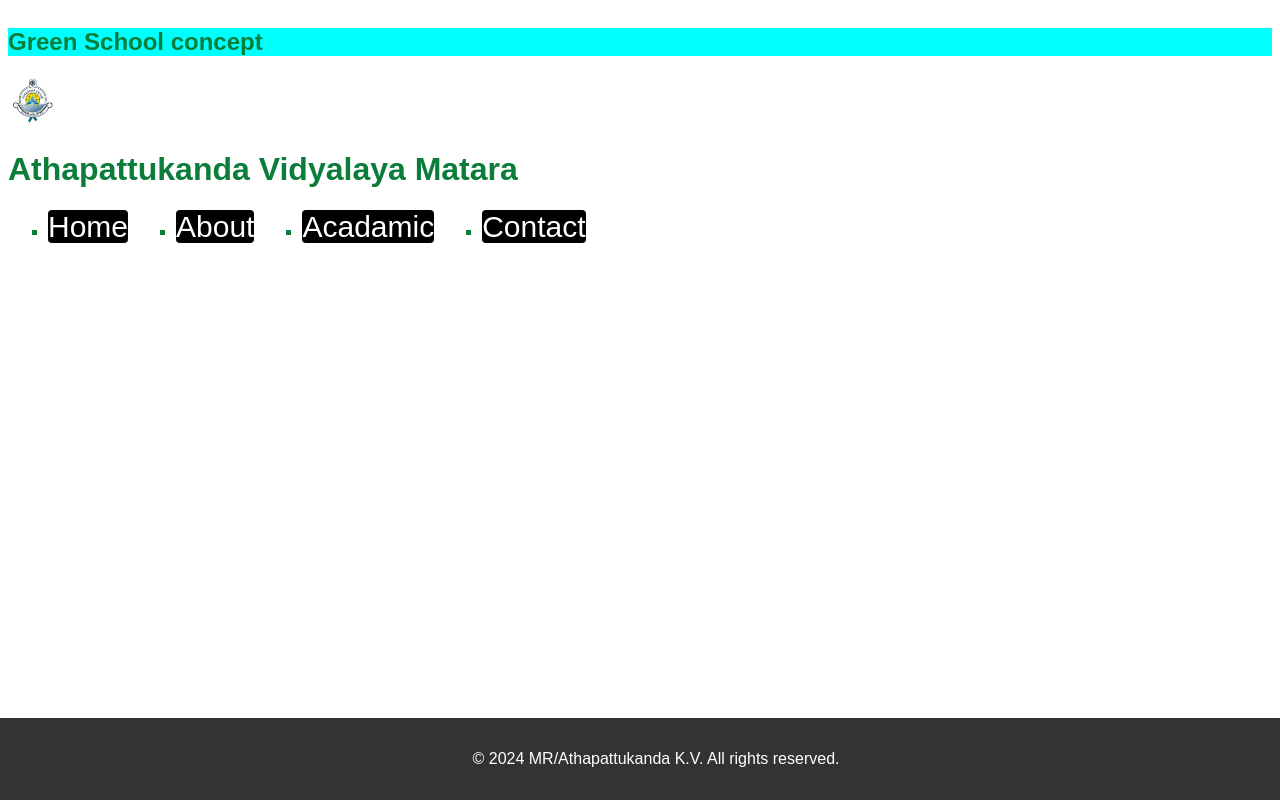
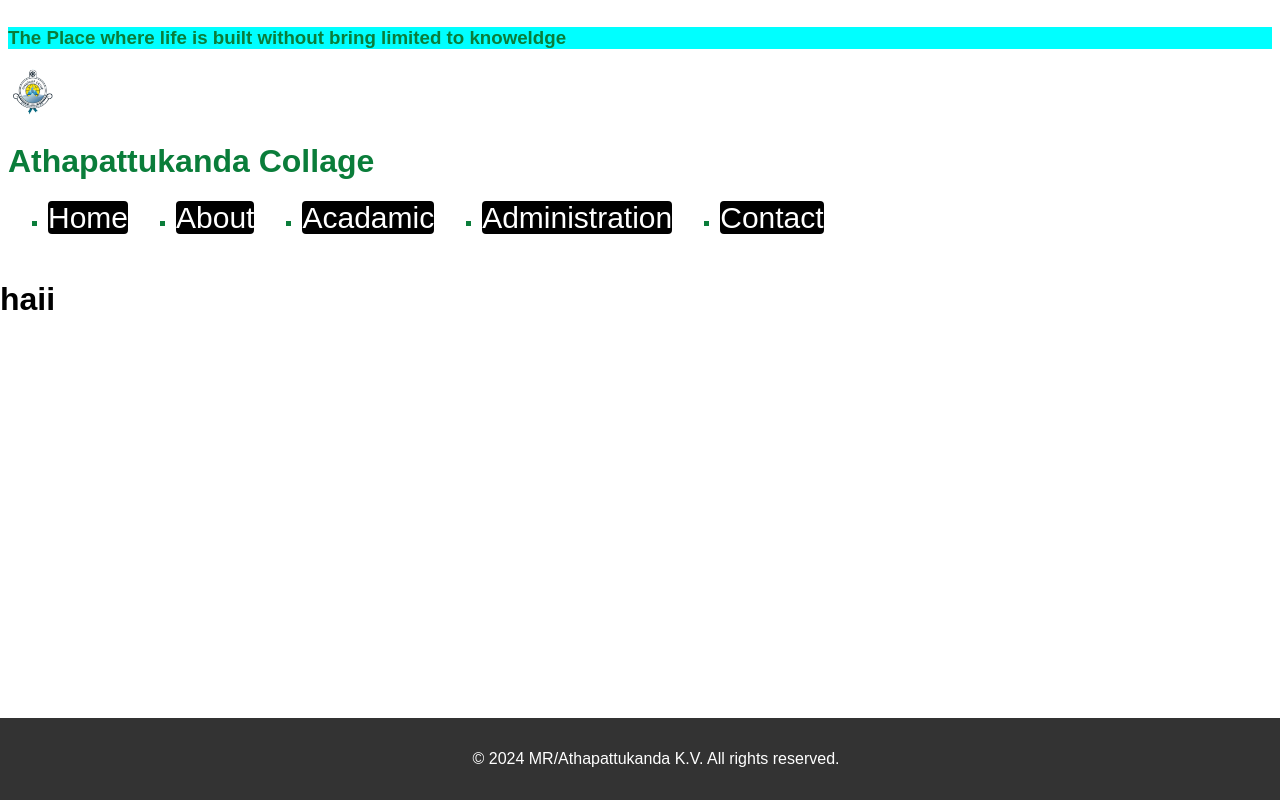
Before and after one commit to Nisansala2/School, a React (Create React App) app: page /Administraion in a window 1280 px wide. Built offline with nearby package versions, Linux system fonts and the light colour scheme.

Commit message:
I add new component in Addministration

```diff
--- a/src/App.js
+++ b/src/App.js
@@ -6,6 +6,8 @@ import Header from './compon/Header';
 import Footer from './compon/Footer';
 import Hom from './compon/Hom';
 import { BrowserRouter as Router, Route, Routes } from 'react-router-dom';
+import Acadamic from './compon/Acadamic';
+import Administraion from './compon/Administraion';
 
 
 const App = () => {
@@ -19,6 +21,8 @@ const App = () => {
         <Route path="/" element={<Hom/>}></Route>
         <Route path="/About" element={<About/>}></Route>
         <Route path='/Contact'element={<Contact/>}></Route>
+        <Route path='/Acadamic'element={<Acadamic/>}></Route>
+        <Route path='/Administraion'element={<Administraion/>}></Route>
         </Routes>
       </main>
       <Footer/>
--- /dev/null
+++ b/src/compon/Administraion.js
@@ -0,0 +1,10 @@
+import React from 'react'
+
+const Administraion = () => {
+  return (
+    <div>
+      <h1>haii</h1>
+    </div>
+  )
+}
+export default  Administraion;
--- a/src/compon/Header.js
+++ b/src/compon/Header.js
@@ -4,14 +4,15 @@ import React from 'react';
 const Header = () => {
   return (
     <header>
-      <h2 className='top'>Green School concept</h2>
+      <h3 className='top'>The Place where life is built without bring limited to knoweldge</h3>
       <img src='/images/logo.jpg'alt="School Logo" style={{ height: '50px' }} />
-      <h1>Athapattukanda Vidyalaya Matara</h1>
+      <h1>Athapattukanda Collage</h1>
       <nav>
         <ul>
           <li><a href="/">Home</a></li>
           <li><a href="/about">About</a></li>
           <li><a href="/acadamic">Acadamic</a></li>
+          <li><a href="/Administration">Administration</a></li>
           <li><a href="/contact">Contact</a></li>
 
         </ul>
```
